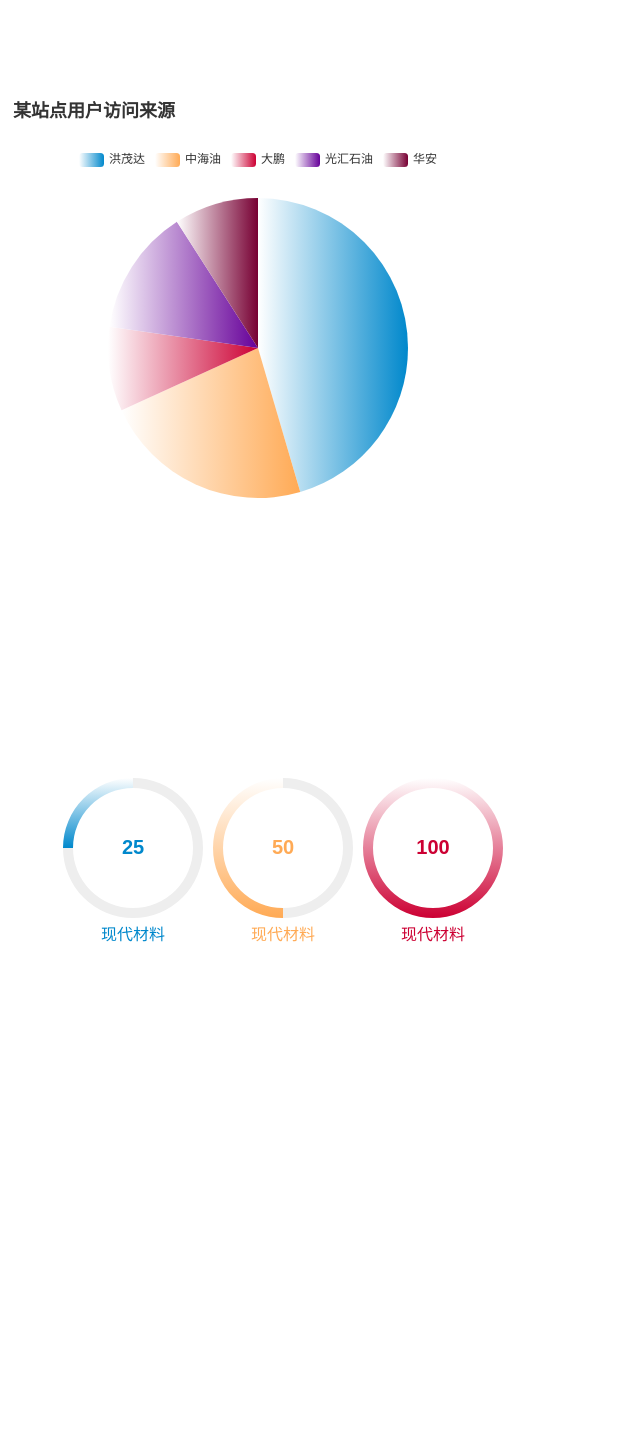
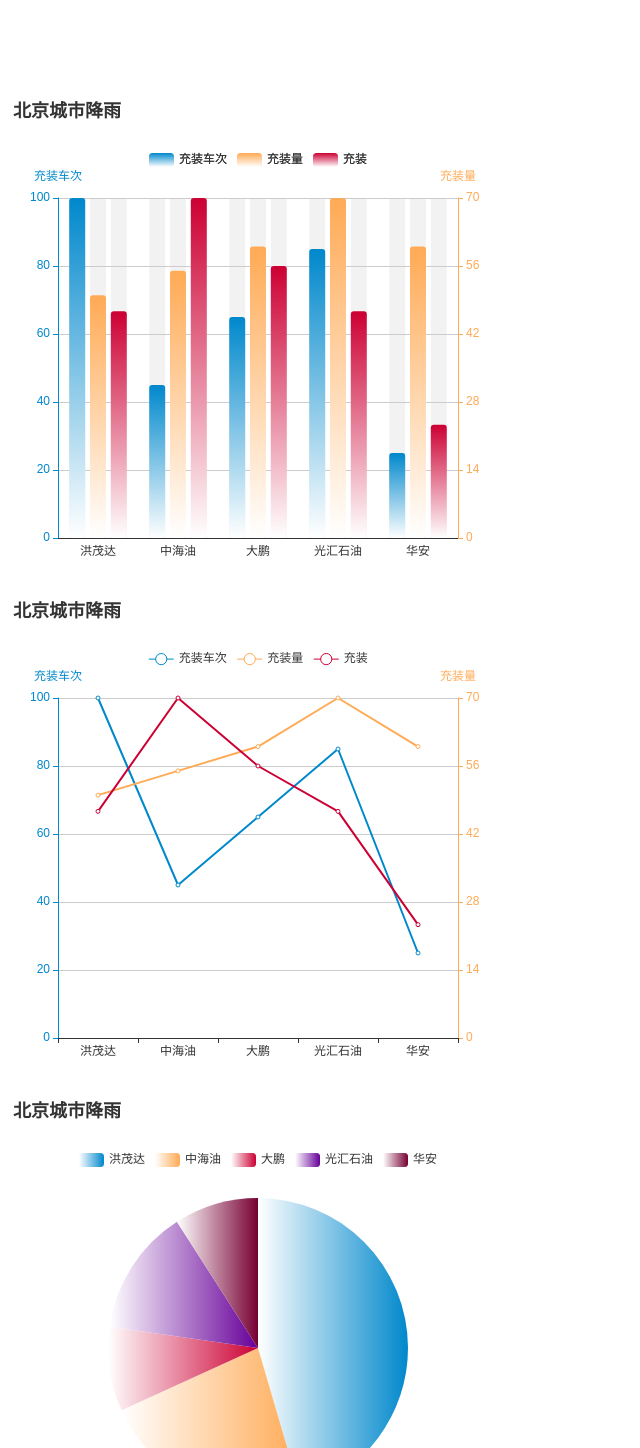
Before and after one commit to Notexistboy/vueComSelf, a Vue app: page /index in a window 1280 px wide. Shown: the part 462-1910 px from the top of the page, without its empty margins (0-640 px from the left). Before the commit the page ends 1568 px from the top, so only its background shows below. Built offline with nearby package versions, Linux system fonts and the light colour scheme.

Commit message:
forth time

```diff
--- a/src/components/barChart.vue
+++ b/src/components/barChart.vue
@@ -9,7 +9,9 @@
 import echarts from "echarts";
 export default {
 	props: {
-		barData:Object
+    barData:Object,
+    descript: Boolean,
+    title: String,
 	},
   data() {
     return {
@@ -18,21 +20,24 @@
       yAxisData: [],
       seriesData: [],
       seriesDataShadow: [],
+
 		};
   },
   mounted() {
 		this.getData
-    const { legendData,xAxisDatas,yAxisData,seriesData,seriesDataShadow } = this
+    const { title,legendData,xAxisDatas,yAxisData,seriesData,seriesDataShadow } = this
     let xAxisData = [ ...new Set( xAxisDatas ) ]
     // 基于准备好的dom，初始化echarts实例
-    var myChart = echarts.init(document.getElementById("barChartContainer"))
-    var myShadow = echarts.init(document.getElementById("barChartShadow"))
-    var data = [10, 30, 50, 70, 90, 110, 130]
+    let myChart = echarts.init(document.getElementById("barChartContainer"))
+    let myShadow = echarts.init(document.getElementById("barChartShadow"))
+    let data = [10, 30, 50, 70, 90, 110, 130]
 
     //如何拿到最高点
     // 绘制图表
     myChart.setOption({
-      title: { text: "信息" },
+      title: {
+        text: title
+      },
       tooltip: {
         trigger: "axis",
         axisPointer: {
@@ -95,6 +100,7 @@
       },
       series: seriesDataShadow
     })
+
   },
   methods: {
 		change: function () {
@@ -104,52 +110,166 @@
 	},
 	computed:{
 		getData(){
-			var color = ['#08c','#fa5','#c03', '#609','#703','#0fc']
-      const { barData,legendData,xAxisDatas,yAxisData,seriesData,seriesDataShadow } = this
+			let color = ['#08c','#fa5','#c03', '#609','#703','#0fc']
+      const { barData,descript,legendData,xAxisDatas,yAxisData,seriesData,seriesDataShadow } = this
 
 			let values= []
-      for(var key in barData){
+      for(let key in barData){
         legendData.push(key);
         values.push(barData[key])//取得value
-        for(var item in barData[key]){
+        for(let item in barData[key]){
           xAxisDatas.push(item)
         }
       }
       //遍历y轴,legendData对应y轴名称
 			//遍历value中的数据
-      var obj={}
-      var dataShadow = []
-      for(var i=0; i<values.length; i++){
+      let obj={}
+      let dataShadow = []
+      let offset = 0
+      let yMaxArr = []
+      let yMinArr = []
+      let yMax
+      let yMin
+      let itemLength
+      values.map((item,index) => {
         debugger
-        obj["data_"+i]=[]
-        for(var item in values[i]){
-          obj["data_"+i].push(values[i][item])
+        obj["data_"+index]=[]
+        for(let it in values[index]){
+          obj["data_"+index].push(values[index][it])
         }
-        //obj["data_"+i].length
-        //ymax = obj["data_"+i].Math(...obj["data_"+i])
-        var yMax = Math.max.apply(null, obj["data_"+i])
+        //obj["data_"+index].length
+        //ymax = obj["data_"+index].Math(...obj["data_"+index])
+        //Ymax 值可能不同 单位不同 无法公用一个
+        yMaxArr.push(Math.max.apply(null, obj["data_"+index]))
+        yMax = Math.max.apply(null, yMaxArr)
+        itemLength = obj["data_"+index].length
         debugger
-        const itemLength = obj["data_"+i].length
+        if(index==2){
+          offset = 80;
+          }else if(index>2){
+          offset = 80+(index*30);
+        }
+        if(!descript){
+          yAxisData.push({
+            type: 'value',
+            name: legendData[index],
+            mix: Math.min.apply(null, obj["data_"+index]),
+            max: Math.max.apply(null, obj["data_"+index]),
+            interval: Math.ceil((Math.max.apply(null, obj["data_"+index]))/ 5),//刻度均匀分
+            axisLabel: {
+              formatter: '{value}'
+            },
+            axisLine: {
+              lineStyle: {
+                  color: color[index]
+              }
+            },
+            offset:offset
+          })
+        }
+        debugger
+        seriesData.push({
+          name: legendData[index],
+          type: "bar",
+          barWidth: "20%",
+          data: obj["data_"+index],
+          yAxisIndex: index,//多Y轴情况下显示右侧y轴刻度
+          itemStyle: {
+            normal: {
+              barBorderRadius: 3, // 柱条边线圆角，单位px，默认为0
+              color: new echarts.graphic.LinearGradient(0, 0, 0, 1, [
+                { offset: 0, color: color[index] },
+                { offset: 1, color: "#fff" }
+              ])
+            },
+            emphasis: {
+              barBorderRadius: 3,
+              color: new echarts.graphic.LinearGradient(0, 0, 0, 1, [
+                { offset: 0, color: color[index] },
+                { offset: 1, color: "#fff" }
+              ])
+            },
+          },
+        })
+      })
+      //Y轴遍历 是同类，只有1个y轴
+      if(descript){
+        yAxisData.push({
+          type: 'value',
+          name: legendData[index],
+          mix: yMin,
+          max: yMax,
+          axisLabel: {
+            formatter: '{value}'
+          },
+          axisLine: {
+            lineStyle: {
+                color: color[index]
+            }
+          }
+        })
+      }
+      //阴影部分
+      for(let index=0; index<values.length; index++){
+        const itemLength = obj["data_"+index].length
         if(dataShadow.length < itemLength){
           //i不能混用 下面还要用i
-          for (var j = 0; j < itemLength; j++) {
+          for (let j = 0; j < itemLength; j++) {
             dataShadow.push(yMax)
           }
         }
         debugger
+        seriesDataShadow.push({
+          // For shadow
+          type: "bar",
+          itemStyle: {
+            normal: { color: "rgba(0,0,0,0.05)" }
+          },
+          name: legendData[index],
+          barWidth: "20%",
+          barCategoryGap: "-150%",
+          data: dataShadow, //会显示出来
+          animation: false,
+        })
+      }
+      console.log(yAxisData)
+      /* for(let i=0; i<values.length; i++){
+        debugger
+        obj["data_"+index]=[]
+        for(let item in values[index]){
+          obj["data_"+index].push(values[index][item])
+        }
+        //obj["data_"+index].length
+        //ymax = obj["data_"+index].Math(...obj["data_"+index])
+        let yMax = Math.max.apply(null, obj["data_"+index])
+        debugger
+        const itemLength = obj["data_"+index].length
+        if(dataShadow.length < itemLength){
+          //i不能混用 下面还要用i
+          for (let j = 0; j < itemLength; j++) {
+            dataShadow.push(yMax)
+          }
+        }
+        debugger
+        if(i==2){
+          offset = 80;
+          }else if(i>2){
+          offset = 80+(i*30);
+        }
         yAxisData.push({
           type: 'value',
-          name: legendData[i],
+          name: legendData[index],
           mix: 0,
           max: 100,
           axisLabel: {
             formatter: '{value}'
           },
           axisLine: {
-                lineStyle: {
-                    color: color[i]
-                }
-            },
+            lineStyle: {
+                color: color[index]
+            }
+          },
+          offset:offset
         })
         debugger
         seriesData.push({
@@ -157,22 +277,22 @@
             normal: {
               barBorderRadius: 3, // 柱条边线圆角，单位px，默认为0
               color: new echarts.graphic.LinearGradient(0, 0, 0, 1, [
-                { offset: 0, color: color[i] },
+                { offset: 0, color: color[index] },
                 { offset: 1, color: "#fff" }
               ])
             },
             emphasis: {
               barBorderRadius: 3,
               color: new echarts.graphic.LinearGradient(0, 0, 0, 1, [
-                { offset: 0, color: color[i] },
+                { offset: 0, color: color[index] },
                 { offset: 1, color: "#fff" }
               ])
             },
           },
-          name: legendData[i],
+          name: legendData[index],
           type: "bar",
           barWidth: "20%",
-          data: obj["data_"+i],
+          data: obj["data_"+index],
         })
         seriesDataShadow.push({
           // For shadow
@@ -180,13 +300,13 @@
           itemStyle: {
             normal: { color: "rgba(0,0,0,0.05)" }
           },
-          name: legendData[i],
+          name: legendData[index],
           barWidth: "20%",
           barCategoryGap: "-150%",
           data: dataShadow, //会显示出来
           animation: false,
         })
-      }
+      } */
 			return {legendData,xAxisDatas,yAxisData,seriesData,seriesDataShadow }
 		}
 	}
--- a/src/components/curveChart.vue
+++ b/src/components/curveChart.vue
@@ -8,23 +8,26 @@
 import echarts from "echarts";
 export default {
   props: {
-    curveData:Object
+    curveData: Object,
+    descript: Boolean,
+    title: String,
 	},
   data() {
     return {
       legendData:[],
+      xAxisDatas: [],
+      yAxisData: [],
       seriesData: [],
-      xAxisDatas: [],
     };
   },
   mounted() {
     this.getData;
-    const { legendData,xAxisDatas,seriesData } = this;
+    const { title,legendData,xAxisDatas,seriesData,yAxisData } = this;
     let xAxisData = [ ...new Set( xAxisDatas ) ];
     var myChart = echarts.init(document.getElementById("curveChartContainer"));
     myChart.setOption({
       title: {
-        text: "某站点用户访问来源",
+        text: title,
       },
       legend: {
         orient: "horizontal",
@@ -38,17 +41,15 @@
         type: "category",
         data: xAxisData
       },
-      yAxis: {
-        type: "value"
-      },
-      series: seriesData
+      yAxis: yAxisData,
+      series: seriesData,
     });
   },
   methods: {},
   computed: {
     getData(){
       var color = ['#08c','#fa5','#c03', '#609','#703','#0fc'];
-      const { curveData,legendData,seriesData,xAxisDatas } = this;
+      const { curveData,descript,legendData,xAxisDatas,yAxisData,seriesData } = this;
       //判断传入数据是几个
       //循环遍历数据
       let values= [];
@@ -61,11 +62,130 @@
       };
       //遍历value中的数据
       var obj={}
-      for(var i=0; i<values.length; i++){
+      let offset = 0
+      let yMaxArr = []
+      let yMinArr = []
+      let yMax
+      let yMin
+      let itemLength
+      values.map((item,index) =>{
+        obj["data_"+index]=[]
+        for(var it in values[index]){
+          obj["data_"+index].push(values[index][it])
+        }
+        //yMaxArr.push(Math.max.apply(null, obj["data_"+index]))
+        //yMinArr.push(Math.min.apply(null, obj["data_"+index]))
+        //yMax = Math.max.apply(null, yMaxArr)
+        //yMin = Math.min.apply(null, yMaxArr)
+        yMax =  Math.max.apply(null, obj["data_"+index])
+        yMin =  Math.min.apply(null, obj["data_"+index])
+        itemLength = obj["data_"+index].length
+        if(index==2){
+          offset = 80;
+          }else if(index>2){
+          offset = 80+(index*30);
+        }
+        if(!descript){
+          yAxisData.push({
+            type: 'value',
+            name: legendData[index],
+            mix: yMax,
+            max: yMax,
+            interval: Math.ceil(yMax/ 5),//刻度均匀分
+            axisLabel: {
+              formatter: '{value}'
+            },
+            axisLine: {
+              lineStyle: {
+                  color: color[index]
+              }
+            },
+            offset:offset
+          })
+        }
+        if(values.length<2){
+          seriesData.push({
+            name: legendData[index],
+            data: obj["data_"+index],
+            type: "line",
+            yAxisIndex: index,//多Y轴情况下显示右侧y轴刻度
+            itemStyle : {
+                normal : {
+                  color:color[index], //改变折线点的颜色
+                  lineStyle:{
+                    color:color[index] //改变折线颜色
+                  },
+                }
+              },
+              areaStyle: {
+                normal: {
+                  color: new echarts.graphic.LinearGradient(0, 0, 0, 1, [
+                    { offset: 1, color: "#fff" },
+                    { offset: 0, color: color[index] }
+                  ])
+                }
+              },//控制阴影部分
+          })
+          } else {
+          seriesData.push({
+            name: legendData[index],
+            data: obj["data_"+index],
+            type: "line",
+            yAxisIndex: index,//多Y轴情况下显示右侧y轴刻度
+            itemStyle : {
+              normal : {
+                color:color[index], //改变折线点的颜色
+                lineStyle:{
+                  color:color[index] //改变折线颜色
+                },
+              }
+            },
+          })
+        }
+      })
+      //Y轴遍历 是同类，只有1个y轴
+      if(descript){
+        yAxisData.push({
+          type: 'value',
+          name: legendData[index],
+          mix: yMin,
+          max: yMax,
+          axisLabel: {
+            formatter: '{value}'
+          },
+          axisLine: {
+            lineStyle: {
+                color: color[index]
+            }
+          }
+        })
+      }
+
+      /* for(var i=0; i<values.length; i++){
         obj["data_"+i]=[]
         for(var item in values[i]){
           obj["data_"+i].push(values[i][item])
         }
+        if(i==2){
+            offset = 80;
+          }else if(i>2){
+            offset = 80+(i*30);
+        }
+        yAxisData.push({
+          type: 'value',
+          name: legendData[i],
+          mix: 0,
+          max: 100,
+          axisLabel: {
+            formatter: '{value}'
+          },
+          axisLine: {
+            lineStyle: {
+                color: color[i]
+            }
+          },
+          offset:offset
+        })
         if(values.length<2){
           seriesData.push({
             name: legendData[i],
@@ -88,7 +208,7 @@
                 }
               },//控制阴影部分
           })
-        } else {
+          } else {
           seriesData.push({
             name: legendData[i],
             data: obj["data_"+i],
@@ -103,8 +223,8 @@
             },
           })
         }
-      };
-      return {legendData,xAxisDatas,seriesData};
+      }; */
+      return {legendData,xAxisDatas,yAxisData,seriesData };
     }
   }
 };
--- a/src/components/fanChart.vue
+++ b/src/components/fanChart.vue
@@ -8,7 +8,8 @@
   import echarts from "echarts";
   export default {
     props: {
-      fanData:Array
+      fanData: Array,
+      title: String,
     },
     data () {
       return {
@@ -22,7 +23,7 @@
     mounted(){
       this.percentNum
       this.getData
-      const { legendData,titleData,seriesData } = this
+      const { title,legendData,titleData,seriesData } = this
       var myChart = echarts.init(document.getElementById("fanChartContainer"));
       myChart.setOption({
         title:titleData,
--- a/src/pages/index.vue
+++ b/src/pages/index.vue
@@ -1,10 +1,10 @@
 <template>
   <div>
-    <annularChart :annularData="obj1Data" />
-    <!-- <barChart :barData="objData" />
-    <curveChart :curveData="objData" /> -->
-    <pieChart :pieData="obj1Data" />
-    <fanChart :fanData="data" />
+    <annularChart :annularData="obj1Data" :title="title" />
+    <barChart :barData="objData" :descript="descript" :title="title" />
+    <curveChart :curveData="objData" :descript="descript" :title="title" />
+    <pieChart :pieData="obj1Data" :title="title" />
+    <fanChart :fanData="data" :title="title" />
   </div>
 </template>
 
@@ -13,11 +13,15 @@
 
     data () {
       return {
-        objData: { '充装车次':{'洪茂达':100,'中海油':20,'大鹏':20,'光汇石油':20,'华安':20},
-                  '充装量':{'洪茂达':60,'中海油':60,'大鹏':60,'光汇石油':60,'华安':60}
+        objData: { '充装车次':{'洪茂达':100,'中海油':45,'大鹏':65,'光汇石油':85,'华安':25},
+                   '充装量':{'洪茂达':50,'中海油':55,'大鹏':60,'光汇石油':70,'华安':60},
+                   '充装':{'洪茂达':50,'中海油':75,'大鹏':60,'光汇石油':50,'华安':25}
                   },
         obj1Data: {'洪茂达':100,'中海油':50,'大鹏':20,'光汇石油':30,'华安':20},
-        data: [{name:'现代材料', value:25, common:100},{name:'现代材料', value:25, common:50},{name:'现代材料', value:75, common:75}]
+        data: [{name:'现代材料', value:25, common:100},{name:'现代材料', value:25, common:50},{name:'现代材料', value:75, common:75}],
+        descript: true,
+        descript: false,
+        title: '北京城市降雨'
       }
     },
 
```
Also changed, not shown: src/components/annularChart.vue (+4 -3 lines), src/components/pieChart.vue (+4 -3 lines).
